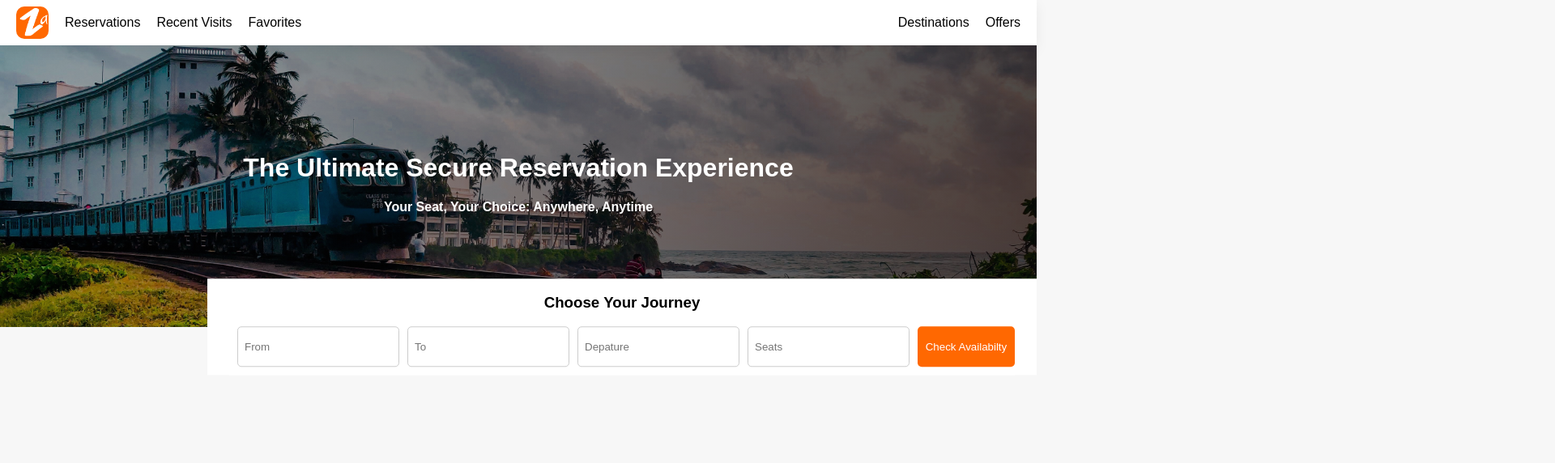
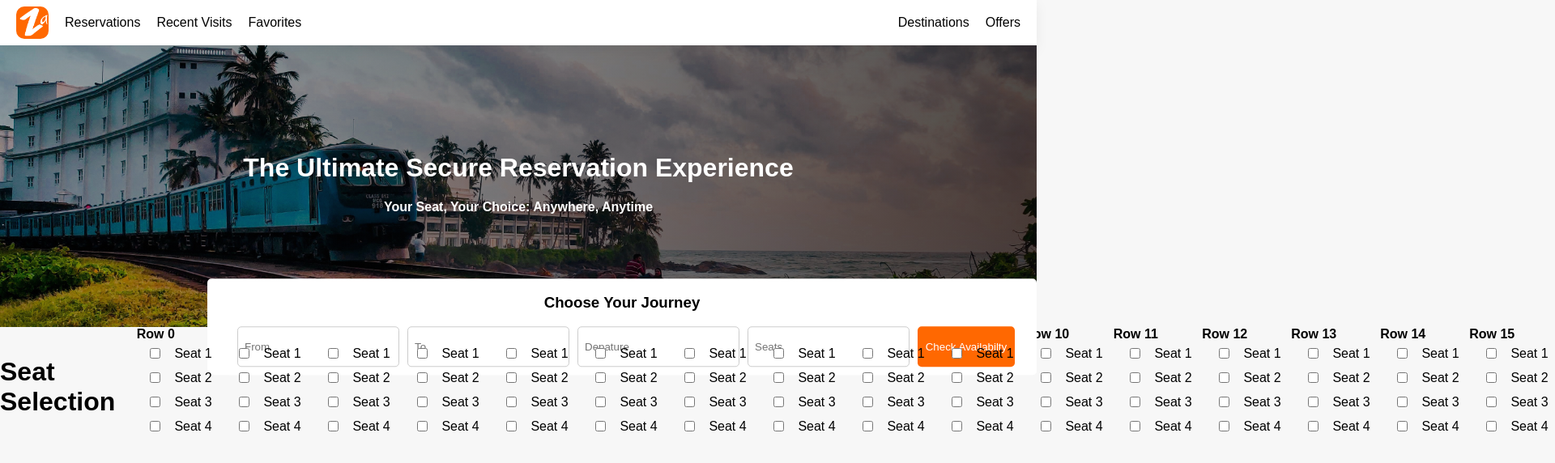
Before and after one commit to rathan-skr/trainreserve, a Next.js app: page / in a window 1280 px wide. Shown: the top 572 px of the page at 81% size, 1920 px wide, since content can reach past the window. Built offline with nearby package versions, Linux system fonts and the light colour scheme.

Commit message:
seat selection

```diff
--- /dev/null
+++ b/components/SeatSelection.tsx
@@ -0,0 +1,64 @@
+// components/SeatSelection.tsx
+
+import React, { useState } from 'react';
+
+const SeatSelection: React.FC = () => {
+  const rows = 20;
+  const seatsPerRow = 4;
+
+  const [selectedSeats, setSelectedSeats] = useState<string[]>([]);
+
+  const handleSeatSelection = (row: number, seat: number) => {
+    const seatId = `${row}-${seat}`;
+
+    // Toggle seat selection
+    setSelectedSeats((prevSelectedSeats) => {
+      if (prevSelectedSeats.includes(seatId)) {
+        return prevSelectedSeats.filter((s) => s !== seatId);
+      } else {
+        return [...prevSelectedSeats, seatId];
+      }
+    });
+  };
+
+  const renderSeatSelection = () => {
+    const seatSelection: JSX.Element[] = [];
+
+    for (let row =0; row <= rows-1; row++) {
+      const seats: JSX.Element[] = [];
+
+      for (let seat = 1; seat <= seatsPerRow; seat++) {
+        const seatId = `${row}-${seat}`;
+
+        seats.push(
+          <label key={`seat-${row}-${seat}`} className="seat-label">
+            <input
+              type="checkbox"
+              checked={selectedSeats.includes(seatId)}
+              onChange={() => handleSeatSelection(row, seat)}
+            />
+            <span className="seat-number">Seat {seat}</span>
+          </label>
+        );
+      }
+
+      seatSelection.push(
+        <div key={`row-${row}`} className="row-wrapper">
+          <span className="row-label">Row {row}</span>
+          <div className="seat-wrapper">{seats}</div>
+        </div>
+      );
+    }
+
+    return seatSelection;
+  };
+
+  return (
+    <div className="seat-selection-container">
+      <h1>Seat Selection</h1>
+      <div className="seat-selection-wrapper">{renderSeatSelection()}</div>
+    </div>
+  );
+};
+
+export default SeatSelection;
--- a/pages/index.tsx
+++ b/pages/index.tsx
@@ -1,3 +1,4 @@
+import SeatSelection from "@/components/SeatSelection";
 import React from "react";
 
 const Home: React.FC = () => {
@@ -35,7 +36,8 @@ const Home: React.FC = () => {
           </div>
           <button>Check Availabilty</button>
         </div>
-      </div>
+
+      </div> <SeatSelection />
     </div>
   );
 };
--- a/styles/global.css
+++ b/styles/global.css
@@ -6,7 +6,7 @@ html {
 }
 main {
   margin-top: 50px;
-  minheight: calc(100vh - 50px);
+  min-height: calc(100vh - 50px);
 }
 body {
   margin-top: 55px;
@@ -156,6 +156,7 @@ h3.main_h3 {
   transition: box-shadow 0.3s ease;
   max-width: 1024px;
   transform: translate(25%, -50%);
+  border-radius: 5px;
 }
 .main_form_content {
   background-color: var(--background-white);
@@ -178,9 +179,11 @@ h3.main_h3 {
   margin-left: 10px;
 }
 .main_form_content input:focus {
-  border-color:#ff6801;
+  border:#ff6801;
+  outline: none;
   background-color:  #f7f7f7;
   border-style: solid;
+  border-width: 1px;
 }
 .main_form_content button {
   width: 120px;
@@ -191,7 +194,11 @@ h3.main_h3 {
   color: var(--background-white);
   margin-left: 10px;
 }
+.main_form_content button:active {
+  background-color:  #ff6701db;
+  box-shadow: inset 0px 0px 2px #150901;
 
+}
 @media (max-width: 1024px) {
   .main_form {
     width: 100%;
@@ -219,3 +226,62 @@ h3.main_h3 {
     margin-right: auto;
   }
 }
+/* components/SeatSelection.css */
+
+
+.seat-selection-container {
+  display: flex;
+  flex-direction: row;
+  align-items: center;
+}
+
+.seat-selection-wrapper {
+  display: flex;
+  flex-direction: row;
+  justify-content: center;
+}
+
+.row-wrapper {
+  display: flex;
+  align-items: center;
+  flex-direction: column;
+  margin-bottom: 10px;
+}
+
+.row-label {
+  font-weight: bold;
+  margin-right: 10px;
+}
+
+.seat-wrapper {
+  display: flex;
+  flex-direction: column;
+}
+
+label {
+  margin-right: 10px;
+  display: flex;
+  align-items: center;
+}
+
+input[type='checkbox'] {
+  margin-right: 5px;
+
+}
+
+.seat-label {
+  position: relative;
+  display: flex;
+  justify-content: center;
+  align-items: center;
+  height: 30px;
+  width: 100px;
+}
+
+.seat-number {
+  position: absolute;
+  top: 50%;
+  left: 50%;
+  transform: translate(50%, -50%);
+
+}
```
